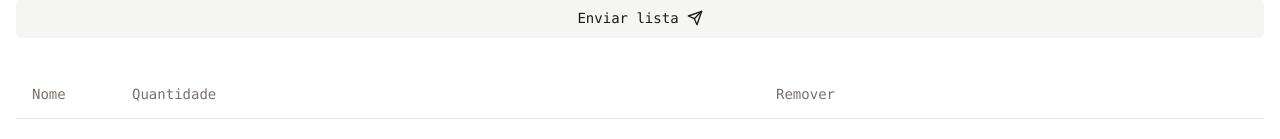
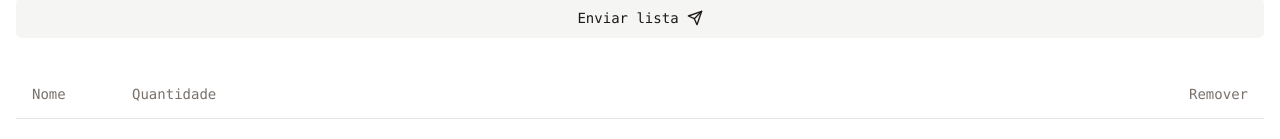
Before and after one commit to ViniciusMendesp/criar-lista, a Next.js app: page / in a window 1280 px wide. Shown: the part 275-414 px from the top of the page. Built offline with nearby package versions, Linux system fonts and the light colour scheme.

Commit message:
feat: :sparkles: position text

```diff
--- a/src/app/page.tsx
+++ b/src/app/page.tsx
@@ -83,7 +83,7 @@ export default function Home() {
             <TableRow>
               <TableHead className="w-[100px]">Nome</TableHead>
               <TableHead>Quantidade</TableHead>
-              <TableHead>Remover</TableHead>
+              <TableHead className="text-right">Remover</TableHead>
             </TableRow>
           </TableHeader>
           <TableBody>
```
